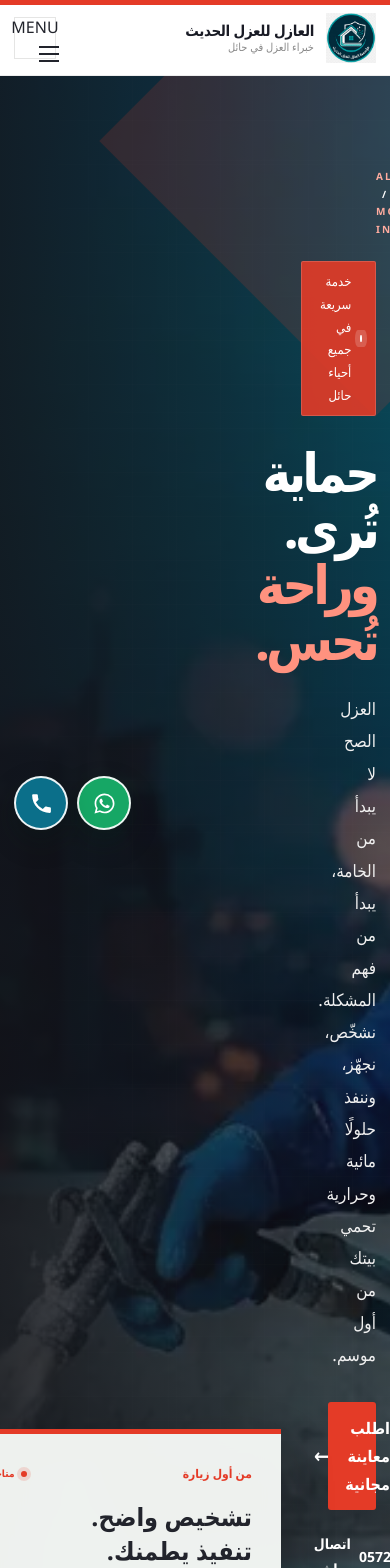
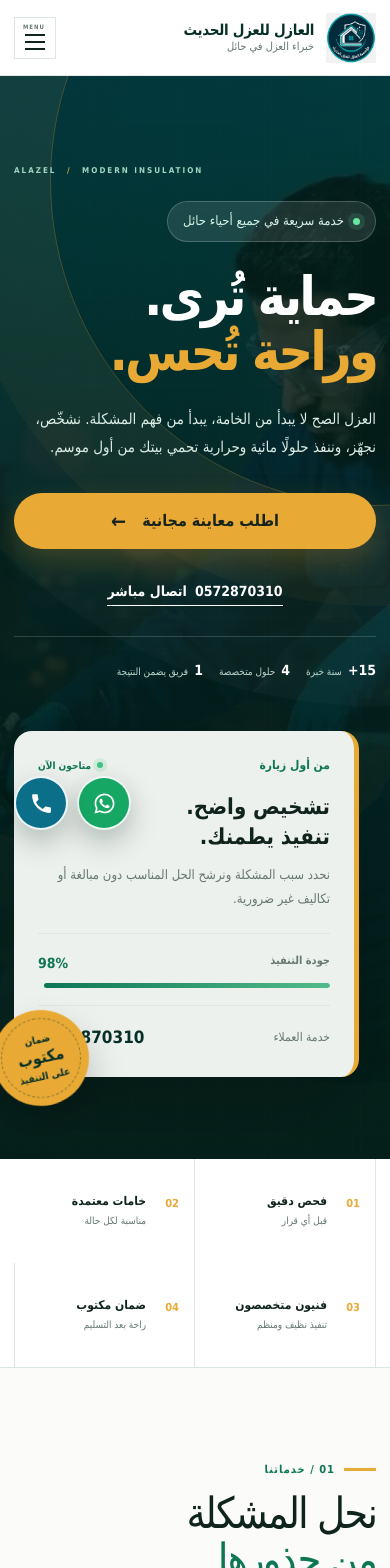
Before and after one commit to AhmedZakaria14/alazel, a Next.js app: page / in a window 390 px wide. Shown: the top 1568 px of the page. Built offline with nearby package versions, Linux system fonts and the light colour scheme.

Commit message:
Revert supplied theme integration

```diff
--- a/app/globals.css
+++ b/app/globals.css
@@ -769,157 +769,124 @@ body { background: #fbfcfa; }
 }
 
 
-/* Roofing Solutions-inspired theme integration — Arabic RTL safe */
-:root {
-  --ink: #22242c;
-  --muted: #73757d;
-  --green: #e43b27;
-  --green-deep: #191b25;
-  --mint: #f4f4f2;
-  --sand: #e43b27;
-  --cream: #fafafa;
-  --line: #e5e5e4;
-  --white: #ffffff;
-  --shadow: 0 18px 42px rgba(25, 27, 37, .14);
+/* Shared inner-page experience */
+.service-hero-premium, .article-hero-premium { padding-top: 46px; padding-bottom: 105px; background: #052f27; }
+.service-hero-premium::before, .article-hero-premium::before { content: ''; position: absolute; inset: 0; opacity: .13; background-image: linear-gradient(90deg, rgba(255,255,255,.08) 1px, transparent 1px), linear-gradient(rgba(255,255,255,.08) 1px, transparent 1px); background-size: 88px 88px; mask-image: linear-gradient(90deg, transparent, black 35%, black); }
+.service-hero-premium .shell, .article-hero-premium .shell { position: relative; z-index: 1; }
+.service-hero-premium .breadcrumbs, .article-hero-premium .breadcrumbs { margin-bottom: 52px; color: #9ac6b6; }
+.service-hero-premium .service-hero-grid { grid-template-columns: 1fr .76fr; gap: 105px; }
+.service-hero-copy { position: relative; z-index: 1; }
+.inner-kicker { display: block; direction: ltr; color: var(--sand); font-size: 10px; font-weight: 900; letter-spacing: 2.4px; margin-bottom: 21px; }
+.service-hero-premium h1 { font-size: clamp(48px, 6vw, 84px); line-height: 1.08; letter-spacing: -3px; margin: 18px 0 25px; }
+.service-hero-premium p { max-width: 650px; font-size: 17px; line-height: 2; }
+.service-hero-actions { display: flex; align-items: center; gap: 24px; margin-top: 33px; }
+.service-hero-note { color: #b9d5cb; font-size: 11px; line-height: 1.8; padding-right: 20px; border-right: 1px solid rgba(255,255,255,.2); }
+.service-hero-note bdi { color: white; font-size: 15px; font-weight: 900; }
+.service-hero-premium .service-hero-image { height: 475px; border: 0; border-radius: 23px; box-shadow: 15px 15px 0 rgba(233,170,53,.8); overflow: hidden; }
+.service-hero-premium .service-hero-image::after { content: ''; position: absolute; inset: 0; background: linear-gradient(180deg, transparent 50%, rgba(2,29,23,.68)); pointer-events: none; }
+.service-image-badge { position: absolute; right: 19px; bottom: 18px; z-index: 2; display: flex; align-items: center; gap: 12px; padding: 9px 13px; color: white; font-size: 11px; font-weight: 900; background: rgba(3,34,27,.7); border-radius: 999px; backdrop-filter: blur(9px); }
+.service-image-badge b { color: var(--sand); font-size: 17px; }
+.service-content-premium { grid-template-columns: minmax(0, 1fr) 350px; gap: 110px; padding-top: 125px; }
+.service-content-premium article > h2 { font-size: clamp(32px, 3.5vw, 48px); letter-spacing: -1.7px; line-height: 1.3; margin: 12px 0 22px; }
+.service-content-premium article > p { max-width: 770px; font-size: 16px; line-height: 2.1; }
+.service-intro-label { display: flex; align-items: center; gap: 18px; }
+.service-intro-line { width: 70px; height: 1px; background: var(--sand); }
+.service-content-premium .feature-list { grid-template-columns: repeat(4, 1fr); gap: 10px; margin: 34px 0 85px; }
+.service-content-premium .feature-list span { border: 0; border-top: 2px solid var(--sand); border-radius: 10px; padding: 16px 13px; font-size: 12px; background: var(--cream); }
+.service-content-premium article > .eyebrow:not(:first-child) { display: block; margin-top: 68px; }
+.service-content-premium .service-signs { gap: 10px; margin-bottom: 80px; }
+.service-content-premium .service-signs li { border: 0; border-right: 3px solid var(--green); border-radius: 10px; background: var(--cream); padding: 16px 17px; font-size: 13px; }
+.service-content-premium .steps-list { gap: 0; margin-top: 30px; border-top: 1px solid var(--line); }
+.service-content-premium .steps-list li { padding: 19px 4px; border: 0; border-bottom: 1px solid var(--line); background: transparent; }
+.service-content-premium .steps-list li::before { width: 34px; height: 34px; display: grid; place-items: center; border-radius: 50%; background: var(--mint); }
+.side-contact-premium { top: 132px; border: 0; border-radius: 20px; background: var(--green-deep); color: white; padding: 33px; box-shadow: 0 23px 55px rgba(5,48,37,.16); overflow: hidden; }
+.side-contact-premium::after { content: ''; position: absolute; width: 200px; height: 200px; left: -110px; bottom: -110px; border: 1px solid rgba(233,170,53,.35); border-radius: 50%; box-shadow: 0 0 0 30px rgba(233,170,53,.05); }
+.side-contact-index { display: block; color: var(--sand); direction: ltr; font-size: 10px; font-weight: 900; letter-spacing: 1px; margin-bottom: 27px; }
+.side-contact-premium .eyebrow { color: #a4d7c5; }
+.side-contact-premium .eyebrow::before { background: var(--sand); }
+.side-contact-premium h3 { position: relative; z-index: 1; font-size: 28px; line-height: 1.3; letter-spacing: -.7px; margin: 13px 0 15px; }
+.side-contact-premium p { position: relative; z-index: 1; color: #b9d4ca; line-height: 1.9; }
+.side-contact-premium .button { position: relative; z-index: 1; width: 100%; margin-top: 12px; }
+.side-contact-premium .phone-box { position: relative; z-index: 1; display: flex; justify-content: space-between; align-items: center; color: white; background: rgba(255,255,255,.08); border: 1px solid rgba(255,255,255,.12); border-radius: 10px; margin-top: 10px; padding: 13px 15px; }
+.side-contact-premium .phone-box small { color: #a4c8bb; font-size: 10px; }
+.side-contact-premium .phone-box bdi { font-size: 16px; }
+.side-contact-trust { position: relative; z-index: 1; display: flex; gap: 16px; margin-top: 24px; color: #9fc3b7; font-size: 10px; }
+
+.articles-index-hero-premium { padding-bottom: 108px; }
+.articles-index-hero-premium .articles-index-copy { max-width: 800px; }
+.articles-index-hero-premium h1 { font-size: clamp(52px, 7vw, 94px); line-height: 1; letter-spacing: -4px; margin: 19px 0 25px; }
+.articles-index-hero-premium h1 em { color: var(--sand); font-style: normal; }
+.articles-index-hero-premium p { max-width: 650px; font-size: 17px; line-height: 2; }
+.articles-hero-stats { display: flex; gap: 32px; margin-top: 32px; padding-top: 22px; border-top: 1px solid rgba(255,255,255,.16); color: #b8d5ca; font-size: 11px; }
+.articles-hero-stats span { display: flex; align-items: baseline; gap: 6px; }
+.articles-hero-stats b { color: white; font-size: 18px; }
+.articles-index { padding-top: 125px; }
+.articles-index .section-heading h2 { font-size: clamp(38px, 4vw, 57px); }
+.articles-index .article-grid { gap: 22px; }
+.articles-index .article-card-premium { min-height: 100%; }
+.articles-index .article-card-premium .article-card-image { height: 260px; }
+.articles-index .article-card-premium .article-card-body { min-height: 280px; display: flex; flex-direction: column; }
+.articles-index .article-card-premium .article-read-link { margin-top: auto; }
+
+.article-hero-premium { padding-bottom: 115px; }
+.article-hero-premium .article-hero-grid { grid-template-columns: 1fr .72fr; gap: 105px; }
+.article-hero-premium .article-hero-copy h1 { font-size: clamp(44px, 5.5vw, 76px); line-height: 1.12; letter-spacing: -3px; margin: 18px 0 24px; }
+.article-hero-premium .article-hero-copy p { font-size: 17px; line-height: 2; }
+.article-hero-meta { display: flex; gap: 9px; margin-top: 30px; }
+.article-hero-meta span { padding: 7px 11px; border: 1px solid rgba(255,255,255,.2); border-radius: 999px; color: #b8d7cb; font-size: 10px; }
+.article-hero-premium .article-hero-image { height: 440px; border: 0; border-radius: 22px; box-shadow: 15px 15px 0 var(--sand); }
+.article-layout-premium { padding-top: 125px; }
+.article-meta b { color: var(--green); letter-spacing: 1px; margin-left: 5px; }
+.toc-premium { position: relative; border-right-width: 0; border-left: 4px solid var(--sand); border-radius: 13px; padding: 28px 30px; }
+.toc-index { display: block; direction: ltr; color: var(--sand); font-size: 10px; font-weight: 900; letter-spacing: 1px; margin-bottom: 6px; }
+.article-contact-premium { top: 125px; }
+
+@media (max-width: 1020px) {
+  .service-hero-premium .service-hero-grid, .article-hero-premium .article-hero-grid { gap: 55px; }
+  .service-content-premium { gap: 50px; }
+  .service-content-premium .feature-list { grid-template-columns: 1fr 1fr; }
+}
+@media (max-width: 760px) {
+  .service-hero-premium, .article-hero-premium { padding-top: 28px; padding-bottom: 76px; }
+  .service-hero-premium .breadcrumbs, .article-hero-premium .breadcrumbs { margin-bottom: 38px; font-size: 11px; white-space: nowrap; overflow: hidden; text-overflow: ellipsis; }
+  .service-hero-premium .service-hero-grid, .article-hero-premium .article-hero-grid { grid-template-columns: 1fr; gap: 48px; }
+  .service-hero-premium h1 { font-size: 48px; letter-spacing: -2px; }
+  .service-hero-premium p, .article-hero-premium .article-hero-copy p { font-size: 15px; }
+  .service-hero-actions { align-items: flex-start; flex-direction: column; gap: 18px; }
+  .service-hero-note { padding-right: 0; border-right: 0; }
+  .service-hero-premium .service-hero-image { height: 300px; box-shadow: 9px 9px 0 var(--sand); }
+  .service-content-premium { grid-template-columns: 1fr; padding-top: 82px; gap: 45px; }
+  .service-content-premium .feature-list { grid-template-columns: 1fr 1fr; margin-bottom: 65px; }
+  .service-content-premium article > h2 { font-size: 34px; }
+  .side-contact-premium, .article-contact-premium { position: static; }
+  .articles-index-hero-premium h1 { font-size: 52px; letter-spacing: -2px; }
+  .articles-index-hero-premium p { font-size: 15px; }
+  .articles-index { padding-top: 82px; }
+  .articles-index .article-card-premium .article-card-image { height: 220px; }
+  .article-hero-premium .article-hero-copy h1 { font-size: 43px; letter-spacing: -2px; }
+  .article-hero-premium .article-hero-image { height: 275px; box-shadow: 9px 9px 0 var(--sand); }
+  .article-layout-premium { padding-top: 82px; }
 }
 
-body { background: #fff; color: var(--ink); font-family: "Segoe UI", Tahoma, Arial, sans-serif; }
-::selection { background: #e43b27; color: #fff; }
-.topline { background: var(--green-deep); color: #fff; }
-.topline-inner { min-height: 34px; font-size: 11px; }
-.topline a { color: #fff; }
-.site-header { height: 88px; background: #fff; border-bottom: 1px solid #ededed; }
-.site-header::before { content: ''; position: absolute; top: 0; right: 0; width: 100%; height: 5px; background: var(--green); }
-.nav-wrap { gap: 28px; }
-.brand { min-width: 245px; }
-.brand strong { color: var(--green-deep); }
-.brand small { color: #888; }
-.main-nav { gap: 25px; }
-.main-nav a { font-size: 13px; }
-.main-nav a:hover { color: var(--green); }
-.main-nav a::after { background: var(--green); bottom: -11px; }
-.button { min-height: 48px; padding: 11px 23px; border-radius: 3px; background: var(--green); color: #fff; box-shadow: none; }
-.button:hover { background: #c92f20; box-shadow: 0 10px 22px rgba(228,59,39,.2); }
-.button-small { min-height: 43px; padding-inline: 20px; }
-.button-dark { background: var(--green-deep); }
-.button-dark:hover { background: var(--green); }
 
-/* Hero: preserve the current Arabic copy while adopting the supplied theme's red overlay and hard-edged construction */
-.hero-reimagined { min-height: 690px; background: var(--green-deep); }
-.hero-reimagined .hero-overlay { background: linear-gradient(90deg, rgba(20,20,25,.88) 0%, rgba(20,20,25,.68) 55%, rgba(20,20,25,.45) 100%); }
-.hero-reimagined .hero-image { object-position: center 43%; }
-.hero-grid-lines { opacity: .07; background-size: 84px 84px; }
-.hero::after { width: 390px; height: 390px; right: -180px; top: -130px; border: 0; border-radius: 0; transform: rotate(45deg); background: rgba(228,59,39,.16); box-shadow: none; }
-.hero-reimagined .hero-content { grid-template-columns: minmax(0, 1fr) 365px; gap: 78px; padding-block: 92px 115px; }
-.hero-kicker { color: #ffac9f; font-size: 10px; letter-spacing: 2px; }
-.hero-kicker b { color: #fff; }
-.hero-badge { border-radius: 2px; background: rgba(228,59,39,.9); border-color: rgba(255,255,255,.15); color: #fff; padding: 8px 13px; }
-.hero-badge i { background: #fff; box-shadow: 0 0 0 5px rgba(255,255,255,.18); }
-.hero-reimagined h1 { font-size: clamp(54px, 7vw, 100px); letter-spacing: -4px; line-height: 1.04; }
-.hero-reimagined h1 em { color: #ff927f; }
-.hero-reimagined .hero-copy > p { max-width: 660px; color: #f0f0f0; font-size: 17px; }
-.hero-reimagined .hero-actions { gap: 22px; }
-.hero-reimagined .hero-actions .button { min-height: 54px; }
-.hero-proof { border-top-color: rgba(255,255,255,.22); color: #d4d4d7; }
-.hero-proof b { color: #ff9d8e; }
-.hero-stack { align-self: end; }
-.hero-reimagined .hero-card { border-radius: 0; border-right: 0; border-top: 6px solid var(--green); padding: 29px; box-shadow: 0 22px 50px rgba(0,0,0,.22); }
-.hero-card strong { font-size: 25px; }
-.card-kicker, .card-status { color: var(--green); }
-.card-status i { background: var(--green); box-shadow: 0 0 0 4px rgba(228,59,39,.15); }
-.card-meter > i em { background: var(--green); }
-.hero-stamp { left: -34px; bottom: -25px; width: 112px; height: 112px; border-radius: 0; transform: rotate(-8deg); background: var(--green); color: #fff; }
-.hero-stamp::before { border-color: rgba(255,255,255,.65); border-radius: 0; transform: rotate(8deg); }
-.hero-scroll i { background: var(--green); }
-
-/* Theme feature cards: overlapping red roofline effect */
-.signal-bar { position: relative; z-index: 5; margin-top: -73px; border: 0; background: transparent; }
-.signal-grid { gap: 8px; }
-.signal-grid > div { min-height: 143px; padding: 28px 22px 21px; display: flex; align-items: flex-start; justify-content: center; border: 0; border-top: 10px solid var(--green); background: #fff; box-shadow: 0 12px 26px rgba(25,27,37,.14); clip-path: polygon(9% 0, 25% 0, 34% 8%, 43% 0, 58% 0, 67% 8%, 76% 0, 91% 0, 100% 10%, 100% 100%, 0 100%, 0 10%); }
-.signal-grid > div:last-child { border-inline-end: 0; }
-.signal-grid > div::after { content: ''; position: absolute; top: 0; right: 50%; width: 42px; height: 42px; transform: translate(50%, -12px); background: var(--green); clip-path: polygon(50% 0, 100% 38%, 100% 100%, 0 100%, 0 38%); opacity: .95; }
-.signal-grid small { color: var(--green); font-size: 10px; }
-.signal-grid strong { font-size: 15px; margin-top: 14px; }
-.signal-grid span { font-size: 11px; }
-
-.services-section { padding-top: 128px; background-color: #fff; background-image: linear-gradient(135deg, rgba(25,27,37,.025) 25%, transparent 25%), linear-gradient(315deg, rgba(25,27,37,.025) 25%, transparent 25%); background-size: 120px 120px; }
-.section-heading-new h2, .process-reimagined h2, .work-heading h2, .articles-preview h2, .faq-reimagined h2 { letter-spacing: -2px; }
-.section-heading-new h2 em, .process-reimagined h2 em, .articles-preview h2 em, .faq-reimagined h2 em { color: var(--green); }
-.eyebrow { color: var(--green); }
-.eyebrow::before { background: var(--green); }
-.service-bento { gap: 13px; }
-.service-bento-card { border-radius: 0; box-shadow: 0 0 0 1px #e2e2e2; }
-.service-bento-card:hover { transform: translateY(-5px); box-shadow: 0 19px 36px rgba(25,27,37,.14); }
-.service-bento-card .service-image::after { background: linear-gradient(180deg, transparent 50%, rgba(25,27,37,.4)); }
-.service-number { border-radius: 0; background: var(--green); color: #fff; }
-.service-mark { border-radius: 0; background: #fff0ed; color: var(--green); }
-.service-type, .service-bento-card a { color: var(--green); }
-.service-bento-1 a { color: #ffad9f; }
-
-.diagnosis-section { background: var(--green-deep); }
-.diagnosis-section::before { width: 500px; height: 500px; right: -210px; top: -180px; border: 45px solid rgba(228,59,39,.12); border-radius: 50%; box-shadow: none; }
-.diagnosis-copy h2 em { color: #ff927f; }
-.diagnosis-panel { border-radius: 0; border-color: rgba(255,255,255,.2); }
-.diagnosis-list b, .panel-label, .panel-signature span { color: #ff9a8a; }
-.diagnosis-list > div { border-top-color: rgba(255,255,255,.2); }
-
-.process-reimagined { background: #f6f6f5; }
-.timeline-line { background: #d2d2d2; }
-.timeline-step > b { border: 0; border-radius: 0; background: var(--green); color: #fff; }
-.timeline-dot { background: var(--green); }
-.process-timeline .timeline-step:nth-of-type(odd) > b { clip-path: polygon(50% 0, 100% 30%, 100% 100%, 0 100%, 0 30%); }
-
-.work-section { background: var(--green-deep); }
-.work-section::before { opacity: .18; background-image: linear-gradient(135deg, transparent 0 49%, rgba(228,59,39,.8) 50% 50.5%, transparent 51%); }
-.work-heading h2 em { color: #ff927f; }
-.gallery-reimagined figure { border-radius: 0; }
-.gallery-tag { border-radius: 0; background: rgba(25,27,37,.8); }
-.gallery-1 .gallery-tag { background: var(--green); color: #fff; }
-
-.articles-preview { background: #f7f7f6; }
-.article-card, .article-card-premium { border-radius: 0; box-shadow: 0 0 0 1px #e0e0df; }
-.article-card:hover { box-shadow: 0 17px 38px rgba(25,27,37,.14); }
-.article-card-premium .article-card-image > span { border-radius: 0; background: var(--green); color: #fff; }
-.article-card-keyword, .article-read-link, .archive-link { color: var(--green); }
-.archive-link { border-bottom-color: var(--green); }
-
-.contact-banner { border-radius: 0; background: var(--green); box-shadow: 0 18px 36px rgba(228,59,39,.2); }
-.contact-banner::after { border-color: rgba(255,255,255,.14); }
-.button-light { color: var(--green-deep); }
-.footer { background: var(--green-deep); }
-.footer-brand > span, .footer-index { color: #ff927f !important; }
-.footer-grid a:hover, .developer-credit a:hover { color: #ff927f; }
-
-/* Inner pages: same supplied-theme language without changing Arabic structure */
-.service-hero-premium, .article-hero-premium { background: var(--green-deep); }
-.service-hero-premium::before, .article-hero-premium::before { background-image: linear-gradient(90deg, rgba(255,255,255,.06) 1px, transparent 1px), linear-gradient(rgba(255,255,255,.06) 1px, transparent 1px); }
-.inner-kicker { color: #ff927f; }
-.service-hero-premium .service-hero-image, .article-hero-premium .article-hero-image { border-radius: 0; box-shadow: 12px 12px 0 var(--green); }
-.service-image-badge { border-radius: 0; background: rgba(25,27,37,.85); }
-.service-image-badge b { color: #ff927f; }
-.service-content-premium .feature-list span { border-top-color: var(--green); border-radius: 0; }
-.service-content-premium .steps-list li::before { border-radius: 0; background: #fff0ed; color: var(--green); }
-.side-contact-premium { border-radius: 0; background: var(--green-deep); }
-.side-contact-premium::after { border-color: rgba(228,59,39,.45); border-radius: 0; box-shadow: none; }
-.side-contact-index, .side-contact-premium .eyebrow::before { color: #ff927f; }
-.side-contact-premium .button { background: var(--green); }
-.side-contact-premium .phone-box { border-radius: 0; }
-.articles-index-hero-premium h1 em { color: #ff927f; }
-.articles-hero-stats b { color: #ff927f; }
-.article-hero-meta span { border-radius: 0; }
-.toc-premium { border-left-color: var(--green); border-radius: 0; }
+/* Final polish for the shared shell */
+.menu-button span { display: none; }
+.footer-brand { display: grid; gap: 4px; }
+.footer-brand > span { color: var(--sand); direction: ltr; font-size: 10px; font-weight: 900; letter-spacing: 3px; }
+.footer-brand > strong { color: white; font-size: 27px; }
+.footer-index { color: var(--sand) !important; direction: ltr; font-size: 9px !important; font-weight: 900; letter-spacing: 1.5px; margin-bottom: 8px !important; }
+.footer-availability { color: #9ab8ad; font-size: 11px; }
+.footer-premium .footer-grid { gap: 100px; }
+.footer-premium .footer-grid > div:first-child { padding-left: 40px; border-left: 1px solid rgba(255,255,255,.12); }
+.footer-premium .footer-grid a { transition: color .2s, transform .2s; }
+.footer-premium .footer-grid a:hover { transform: translateX(-4px); }
 
 @media (max-width: 760px) {
-  .site-header { height: 76px; }
-  .signal-bar { margin-top: -35px; }
-  .signal-grid { gap: 6px; }
-  .signal-grid > div { min-height: 111px; padding: 25px 12px 15px; }
-  .signal-grid strong { font-size: 11px; }
-  .signal-grid span { font-size: 9px; }
-  .signal-grid > div::after { width: 29px; height: 29px; }
-  .services-section { padding-top: 75px; }
-  .hero-reimagined .hero-content { padding-bottom: 92px; }
-  .hero-reimagined .hero-card { border-top-width: 5px; }
-  .hero-stamp { left: -16px; width: 88px; height: 88px; }
-  .service-hero-premium .service-hero-image, .article-hero-premium .article-hero-image { border-radius: 0; box-shadow: 8px 8px 0 var(--green); }
+  .menu-button { display: grid; grid-template-columns: auto; gap: 5px; position: relative; }
+  .menu-button span { display: block; position: absolute; top: 4px; left: 8px; color: var(--muted); font-size: 6px; font-weight: 900; letter-spacing: 1px; }
+  .menu-button i:first-of-type { margin-top: 8px; }
+  .footer-premium .footer-grid { gap: 38px; }
+  .footer-premium .footer-grid > div:first-child { padding-left: 0; border-left: 0; }
+  .footer-brand > strong { font-size: 23px; }
+  .footer-availability { order: 3; width: 100%; text-align: center; }
 }
```
